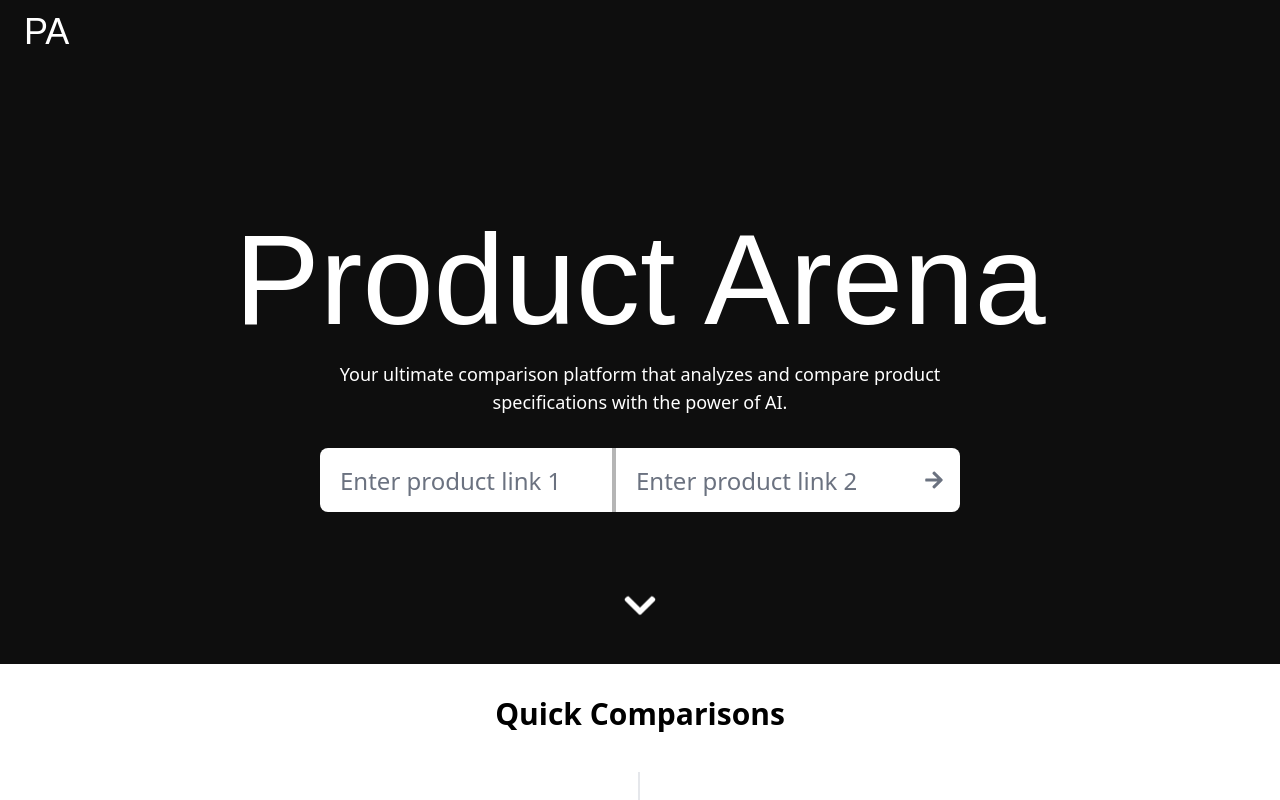
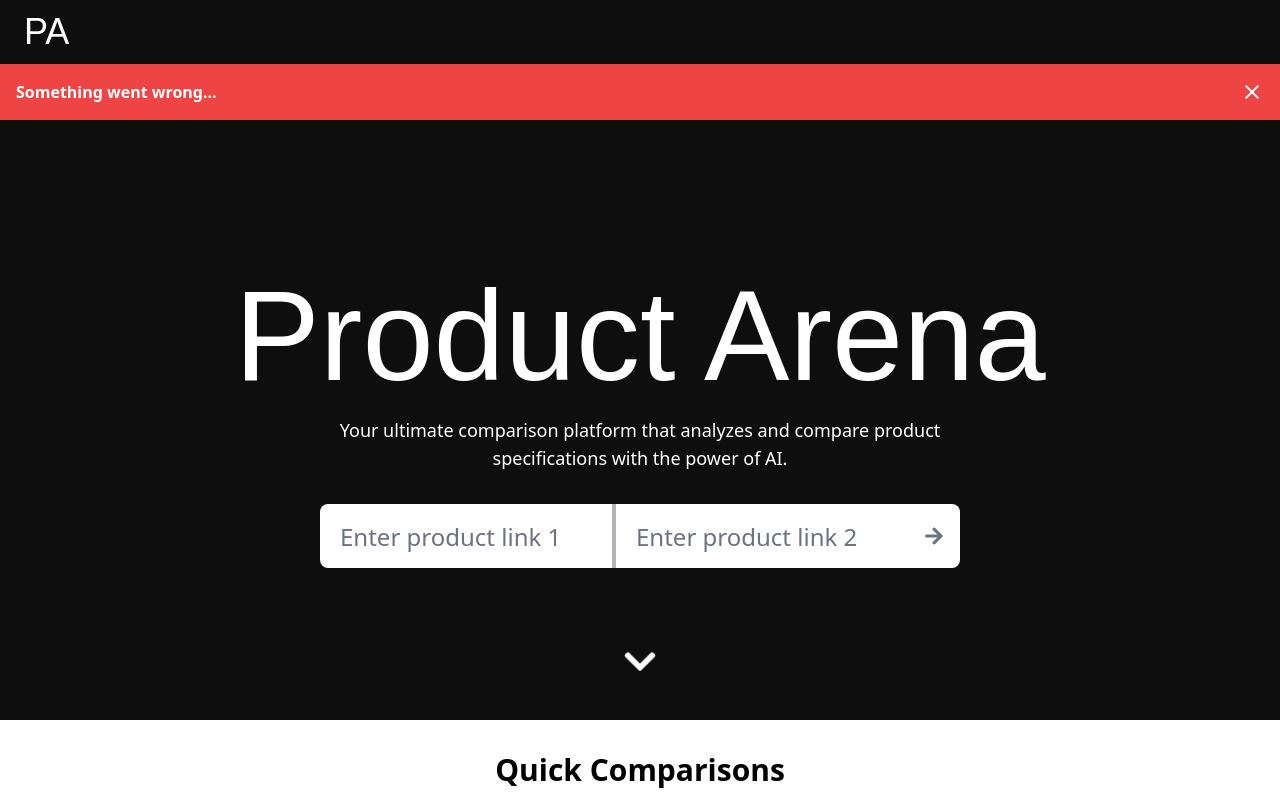
Before and after one commit to PV1shal/product-arena-frontend, a Next.js app: page / in a window 1280 px wide. Shown: the top 800 px of the page. Built offline with nearby package versions, Linux system fonts and the light colour scheme; grey boxes are pictures that could not be loaded; a web font is replaced by a local one.

Commit message:
added error

```diff
--- /dev/null
+++ b/src/app/components/error_message.js
@@ -0,0 +1,24 @@
+import { IoMdClose } from "react-icons/io";
+
+const ErrorMessage = ({ isOpen, setIsOpen }) => {
+
+  return (
+    <div
+      className={`left-0 right-0 bg-red-500 text-white p-4 transition-transform duration-300 ease-in-out ${
+        isOpen ? "translate-y-0" : "-translate-y-full"
+      }`}
+    >
+      <div className="container mx-auto flex justify-between items-center">
+        <p className="font-semibold">Something went wrong...</p>
+        <button
+          onClick={() => setIsOpen(false)}
+          className="text-white hover:text-gray-200 transition-colors"
+        >
+          <IoMdClose size={24} />
+        </button>
+      </div>
+    </div>
+  );
+};
+
+export default ErrorMessage;
--- a/src/app/page.js
+++ b/src/app/page.js
@@ -7,6 +7,7 @@ import HomePageCard from "./components/home_page_vs_card";
 import Loading from "./loading";
 import BackenHTTPService from "./services/BackenHTTPService";
 import { useComparisonContext } from "./comparison/context/CompareContext";
+import ErrorMessage from "./components/error_message";
 
 export default function Home() {
   const router = useRouter();
@@ -14,6 +15,7 @@ export default function Home() {
   const [link2, setLink2] = useState("");
   const [isLoading, setIsLoading] = useState(false);
   const { setComparisonData } = useComparisonContext();
+  const [isError, setIsError] = useState(true);
 
   const scrollToComparisons = () => {
     window.scrollTo({
@@ -24,20 +26,17 @@ export default function Home() {
 
   const handleCompare = async (itemLink1, itemLink2) => {
     setIsLoading(true);
-    try {
     await BackenHTTPService.getProductComparison({
       itemLink1,
       itemLink2,
     }).then((response) => {
       setComparisonData(response.data);
       router.push("/comparison");
-      });
-    } catch (error) {
-      console.error("Error comparing products:", error);
-    } finally {
+    }).catch((error) => {
+      setIsError(true);
+    }).finally(() => {
       setIsLoading(false);
-      console.log("wasd");
-    }
+    })
   };
 
   const handleFormSubmit = (e) => {
@@ -49,6 +48,9 @@ export default function Home() {
 
   return (
     <>
+      {isError && (
+        <ErrorMessage isOpen={isError} setIsOpen={setIsError} />
+      )}
       {isLoading && (
         <div className="fixed inset-0 bg-black bg-opacity-50 z-50 flex items-center justify-center">
           <Loading />
```
Lines whose indentation alone changed are shown as unchanged.
